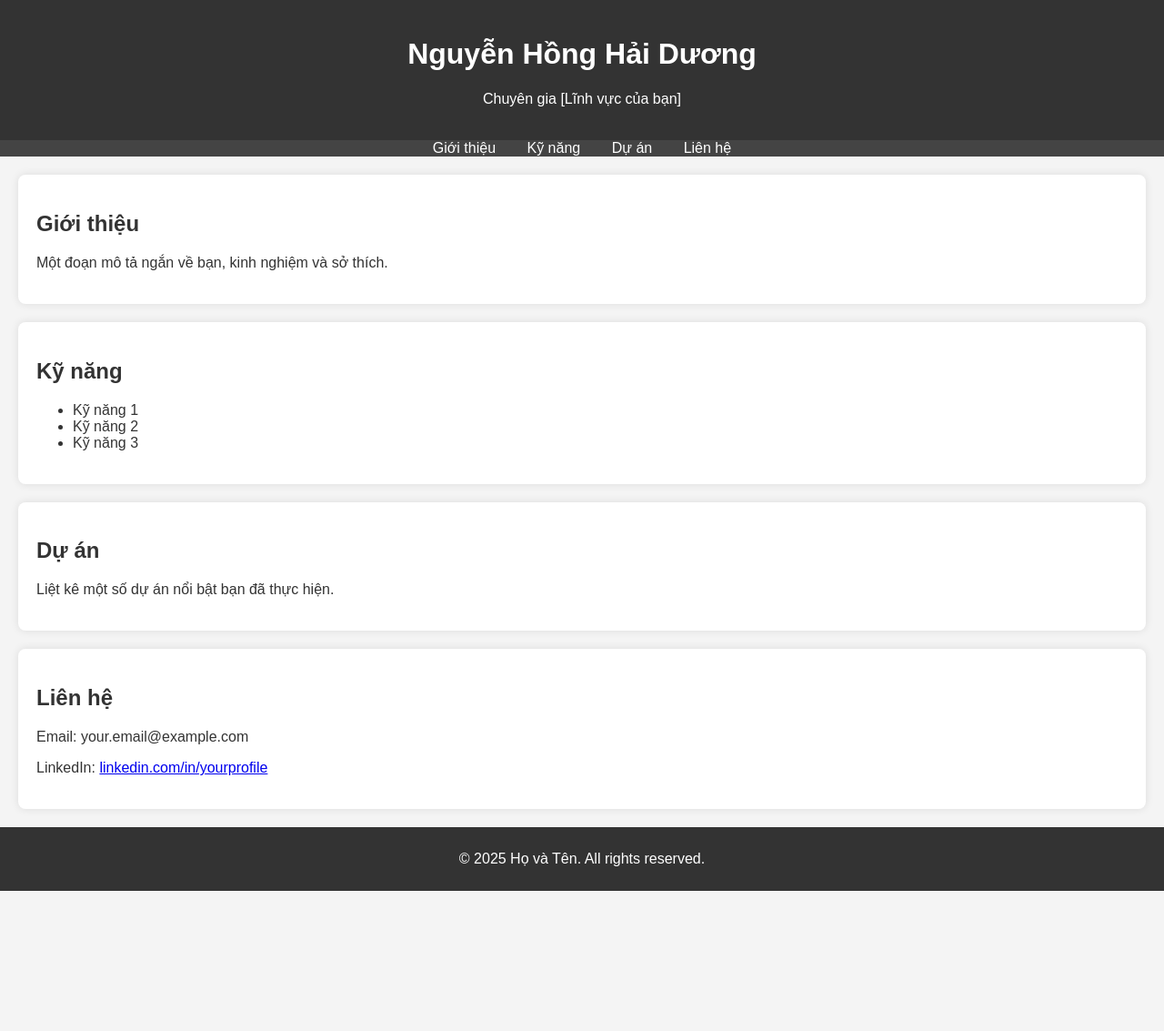
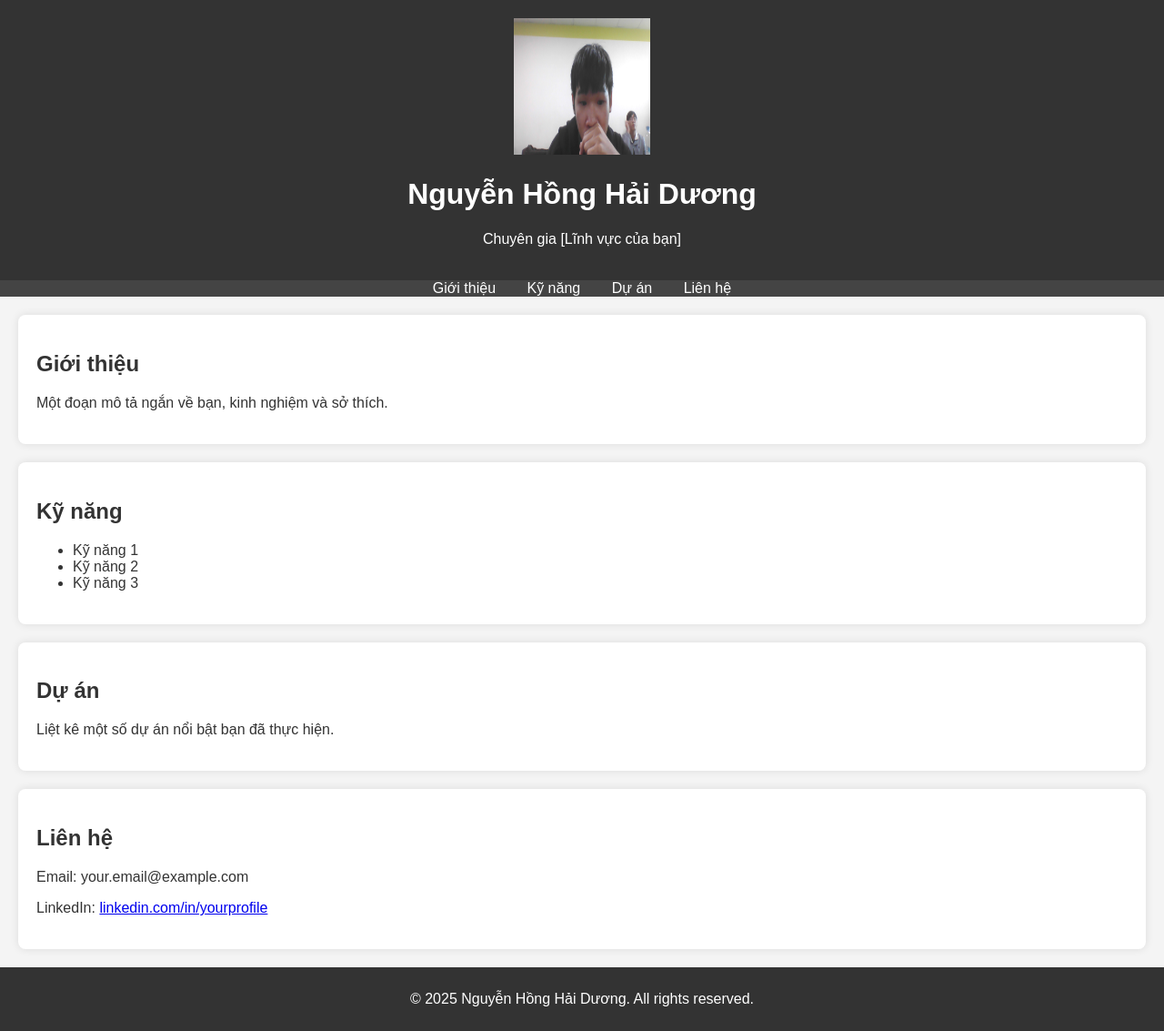
Before and after one commit to Skydas86/NguyenHongHaiDuong.io, a plain HTML site: page index.html in a window 1280 px wide. Shown: the whole page at 91% size. Before the commit the page ends 979 px from the top, so only its background shows below. Drawn offline with Linux system fonts and the light colour scheme.

Commit message:
Thêm avatar vào trang giới thiệu

```diff
--- a/index.html
+++ b/index.html
@@ -8,6 +8,7 @@
 </head>
 <body>
     <header>
+        <img src="avatar.jpg" alt="Avatar của Nguyễn Hồng Hải Dương" width="150" height="150">
         <h1>Nguyễn Hồng Hải Dương</h1>
         <p>Chuyên gia [Lĩnh vực của bạn]</p>
     </header>
@@ -41,7 +42,7 @@
         <p>LinkedIn: <a href="#">linkedin.com/in/yourprofile</a></p>
     </section>
     <footer>
-        <p>&copy; 2025 Họ và Tên. All rights reserved.</p>
+        <p>&copy; 2025 Nguyễn Hồng Hải Dương. All rights reserved.</p>
     </footer>
 </body>
 </html>
```
